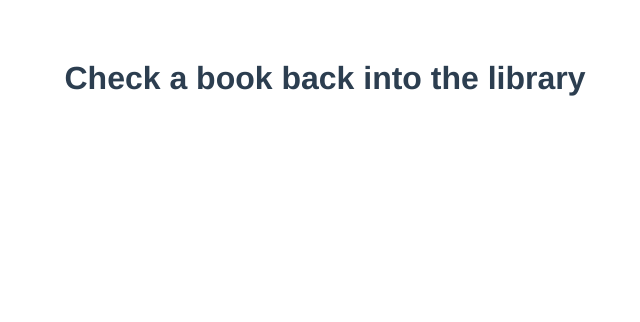
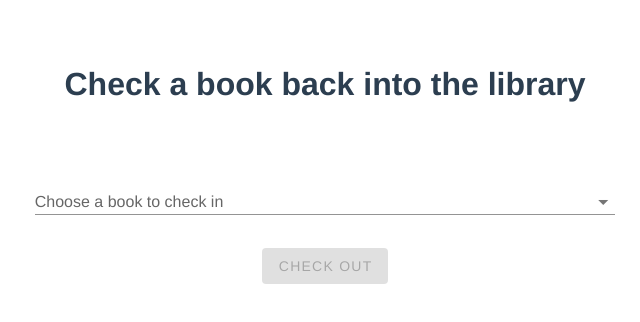
Before and after one commit to aaron-zeisler/library-ui, a Vue app: page /check-in in a window 1280 px wide. Shown: the top 322 px of the page, without its empty margins (315-955 px from the left). Built offline with nearby package versions, Linux system fonts and the light colour scheme; no server answers.

Commit message:
check-in and check-out pages have a drop-down list of books

```diff
--- a/src/App.vue
+++ b/src/App.vue
@@ -1,7 +1,9 @@
 <template>
-  <div id="app">
-    <router-view/>
-  </div>
+  <v-app>
+    <div>
+      <router-view/>
+    </div>
+  </v-app>
 </template>
 
 <script>
--- a/src/components/Catalog.vue
+++ b/src/components/Catalog.vue
@@ -1,13 +1,12 @@
 <template>
     <div>
         <div>
-            <h1>View the library's catalog of book</h1>
+            <h1>View the library's catalog of books</h1>
         </div>
         <div id="catalog-table">
             <v-simple-table>
                 <template v-slot:default>
                     <thead>
-                        <th>Book ID</th>
                         <th>ISBN</th>
                         <th>Title</th>
                         <th>Author</th>
@@ -18,10 +17,9 @@
                         v-for="book in books"
                         :key="book.id"
                         >
-                            <td>{{ book.id }}</td>
                             <td>{{ book.isbn }}</td>
-                            <td>{{ book.title }}</td>
-                            <td>{{ book.author }}</td>
+                            <td class="nowrap">{{ book.title }}</td>
+                            <td class="nowrap">{{ book.author }}</td>
                             <td>{{ book.description }}</td>
                         </tr>
                     </tbody>
@@ -61,4 +59,7 @@
 #catalog-table.table {
     border-width: 1px solid gray;
 }
+.nowrap {
+    white-space: nowrap;
+}
 </style>
--- a/src/components/CheckIn.vue
+++ b/src/components/CheckIn.vue
@@ -1,5 +1,65 @@
 <template>
     <div>
-        <h1>Check a book back into the library</h1>
+        <div>
+            <h1>Check a book back into the library</h1>
+        </div>
+        <div id="check-in">
+            <v-container grid-list-lg>
+                <v-select
+                :items="books"
+                :item-text="titleAndAuthor"
+                item-value="id"
+                label="Choose a book to check in"
+                style="width: 50%; display:inline-block; text-align: left;"
+                @change="changedValue"
+                ></v-select>
+            </v-container>
+            <v-btn id="checkout-button" :disabled="buttonDisabled">
+                Check Out
+            </v-btn>
+        </div>
     </div>
 </template>
+
+
+<script>
+    import axios from 'axios'
+
+    export default {
+        data() {
+            return {
+                books: [],
+                buttonDisabled: true,
+            }
+        },
+        mounted( ) {
+            this.getBooks()
+        },
+        methods: {
+            getBooks() {
+                let url = this.$libraryAPIBaseUrl + "/books";
+                axios.get(url).then((response) => {
+                    this.books = response.data;
+                }).catch( error => { console.log(error); });
+            },
+            titleAndAuthor(book) {
+                return book.title + ' by ' + book.author;
+            },
+            changedValue(value) {
+                if ( value != "" ) {
+                    this.buttonDisabled = false;
+                }
+            },
+        },
+    }
+</script>
+
+<style>
+#check-in {
+    margin-top: 50px;
+}
+
+.v-select__selections input {
+    display: none;
+}
+</style>
--- a/src/components/CheckOut.vue
+++ b/src/components/CheckOut.vue
@@ -1,5 +1,64 @@
 <template>
     <div>
-        <h1>Check Out a book from the library</h1>
+        <div>
+            <h1>Check Out a book from the library</h1>
+        </div>
+        <div id="check-out">
+            <v-container grid-list-lg>
+                <v-select
+                :items="books"
+                :item-text="titleAndAuthor"
+                item-value="id"
+                label="Choose a book to check out"
+                style="width: 50%; display:inline-block; text-align: left;"
+                @change="changedValue"
+                ></v-select>
+            </v-container>
+            <v-btn id="checkout-button" :disabled="buttonDisabled">
+                Check Out
+            </v-btn>
+        </div>
     </div>
 </template>
+
+<script>
+    import axios from 'axios'
+
+    export default {
+        data() {
+            return {
+                books: [],
+                buttonDisabled: true,
+            }
+        },
+        mounted( ) {
+            this.getBooks()
+        },
+        methods: {
+            getBooks() {
+                let url = this.$libraryAPIBaseUrl + "/books";
+                axios.get(url).then((response) => {
+                    this.books = response.data;
+                }).catch( error => { console.log(error); });
+            },
+            titleAndAuthor(book) {
+                return book.title + ' by ' + book.author;
+            },
+            changedValue(value) {
+                if ( value != "" ) {
+                    this.buttonDisabled = false;
+                }
+            },
+        },
+    }
+</script>
+
+<style>
+#check-out {
+    margin-top: 50px;
+}
+
+.v-select__selections input {
+    display: none;
+}
+</style>
--- a/src/main.js
+++ b/src/main.js
@@ -12,6 +12,7 @@ Vue.config.productionTip = false
 Vue.use(VueRouter)
 
 Vue.prototype.$libraryAPIBaseUrl = 'https://vjg52bx06f.execute-api.us-west-1.amazonaws.com/Prod'
+//Vue.prototype.$libraryAPIBaseUrl = 'http://localhost:3000'
 
 const router = new VueRouter({
   mode: 'history',
```
